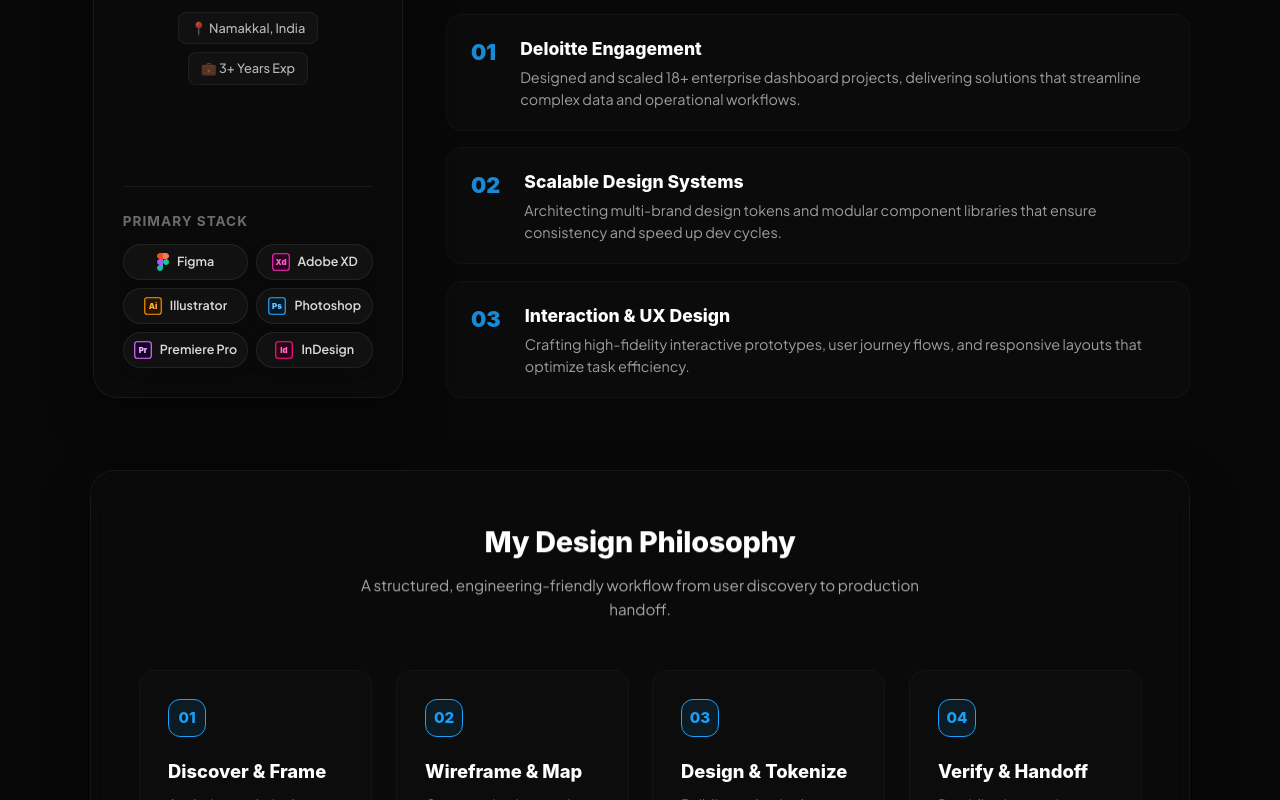
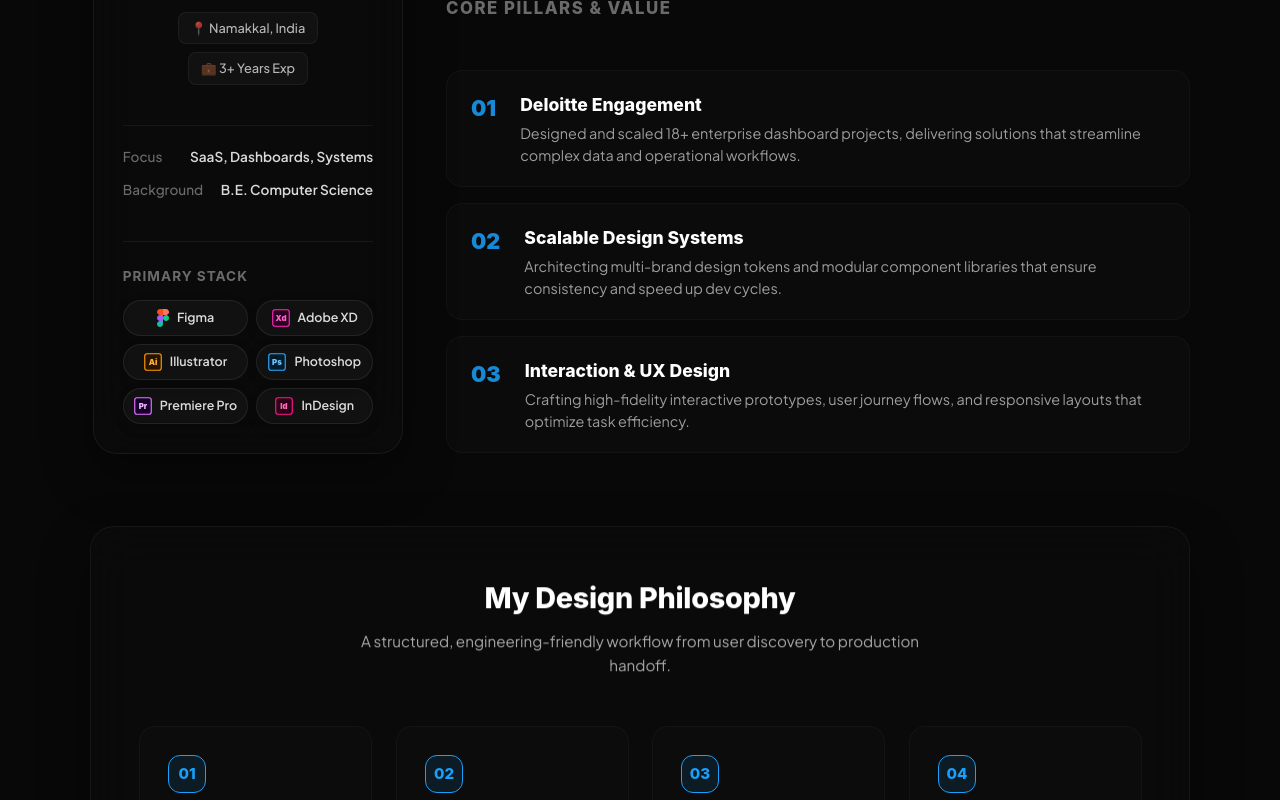
Before and after one commit to Jeeva-2k/portfolio, a React (Vite) app: page / in a window 1280 px wide. Shown: the part 1500-2300 px from the top of the page. Built offline with nearby package versions, Linux system fonts and the light colour scheme; a web font is replaced by a local one.

Commit message:
feat: add structured profile highlights for Focus and Background to utilize vertical space in stretched card

```diff
--- a/src/App.jsx
+++ b/src/App.jsx
@@ -605,6 +605,17 @@
                 </div>
               </div>
 
+              <div className="profile-highlights">
+                <div className="highlight-item">
+                  <span className="highlight-label">Focus</span>
+                  <span className="highlight-value">SaaS, Dashboards, Systems</span>
+                </div>
+                <div className="highlight-item">
+                  <span className="highlight-label">Background</span>
+                  <span className="highlight-value">B.E. Computer Science</span>
+                </div>
+              </div>
+
               <div className="profile-skills-box">
                 <h4>Primary Stack</h4>
                 <div className="skill-tags-group">
--- a/src/index.css
+++ b/src/index.css
@@ -867,6 +867,34 @@
     font-weight: 500;
 }
 
+.profile-highlights {
+    width: 100%;
+    display: flex;
+    flex-direction: column;
+    gap: 12px;
+    margin: 1.25rem 0;
+    padding: 1.25rem 0;
+    border-top: 1px solid rgba(255, 255, 255, 0.05);
+}
+
+.highlight-item {
+    display: flex;
+    justify-content: space-between;
+    align-items: center;
+    font-size: 0.85rem;
+}
+
+.highlight-label {
+    color: rgba(255, 255, 255, 0.4);
+    font-weight: 500;
+}
+
+.highlight-value {
+    color: rgba(255, 255, 255, 0.85);
+    font-weight: 600;
+    text-align: right;
+}
+
 .profile-skills-box {
     width: 100%;
     border-top: 1px solid rgba(255, 255, 255, 0.06);
```
Also changed, not shown: 4 other files (tests, documents, lock files or other folders).
